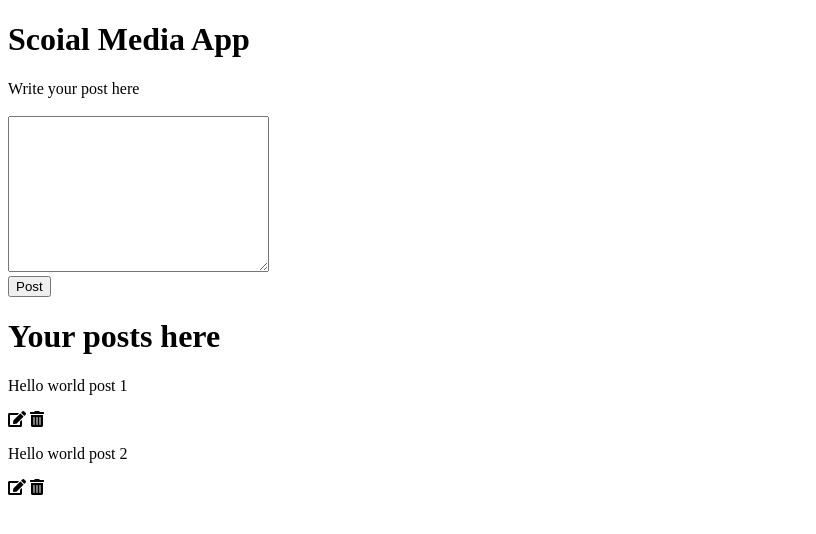
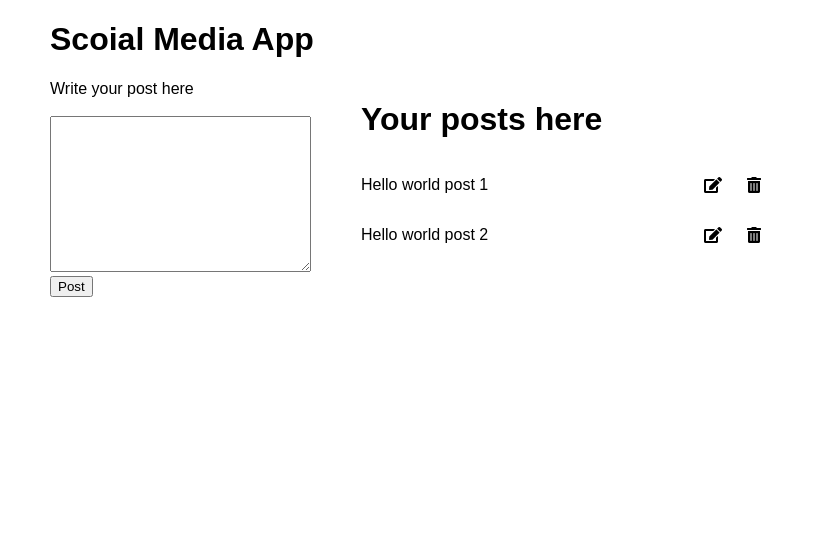
Before and after one commit to RonenTGreat/CRUD-Basics, a plain HTML site: page index.html in a window 1280 px wide. Shown: the whole page, without its empty margins (0-816 px from the left). Drawn offline with Linux system fonts and the light colour scheme.

Commit message:
done with basic css

```diff
--- a/index.html
+++ b/index.html
@@ -8,6 +8,7 @@
       rel="stylesheet"
       href="https://cdnjs.cloudflare.com/ajax/libs/font-awesome/5.15.4/css/all.min.css"
     />
+    <link rel="stylesheet" href="style.css">
     <title>Social Media(CRUDE Basics)</title>
   </head>
   <body>
--- a/style.css
+++ b/style.css
@@ -0,0 +1,44 @@
+body {
+  font-family: sans-serif;
+  margin: 0 50px;
+}
+
+.container {
+  display: flex;
+  gap: 50px;
+}
+
+#posts {
+  width: 400px;
+}
+
+textarea:focus{
+  outline-color: blue
+}
+
+i {
+  cursor: pointer;
+}
+
+.fa-trash-alt:hover{
+  color: red;
+}
+
+.fa-edit:hover{
+  color: green;
+}
+
+#posts div {
+  display: flex;
+  align-items: center;
+  justify-content: space-between;
+}
+
+.options {
+  display: flex;
+  gap: 25px;
+}
+
+#msg {
+  color: red;
+}
```
